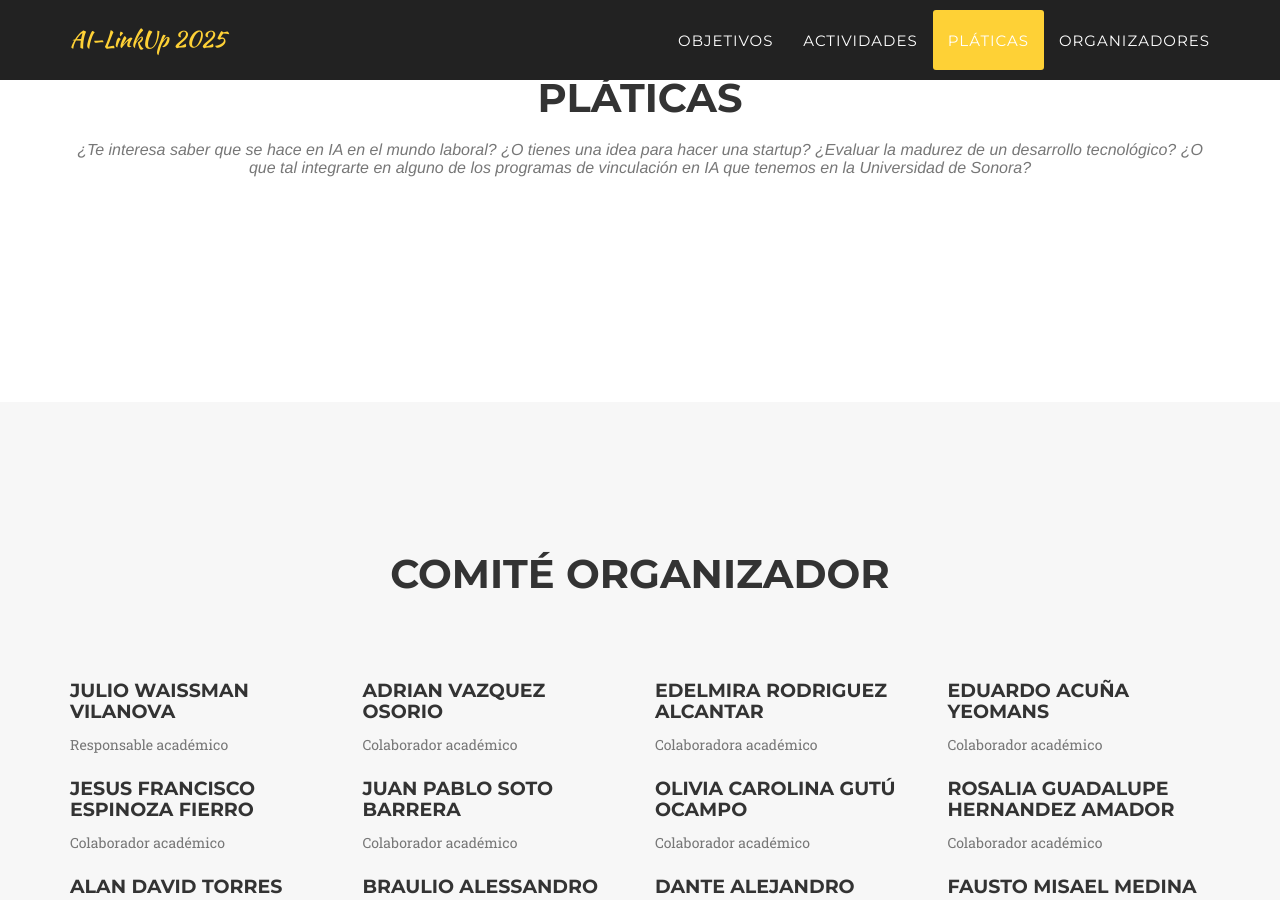
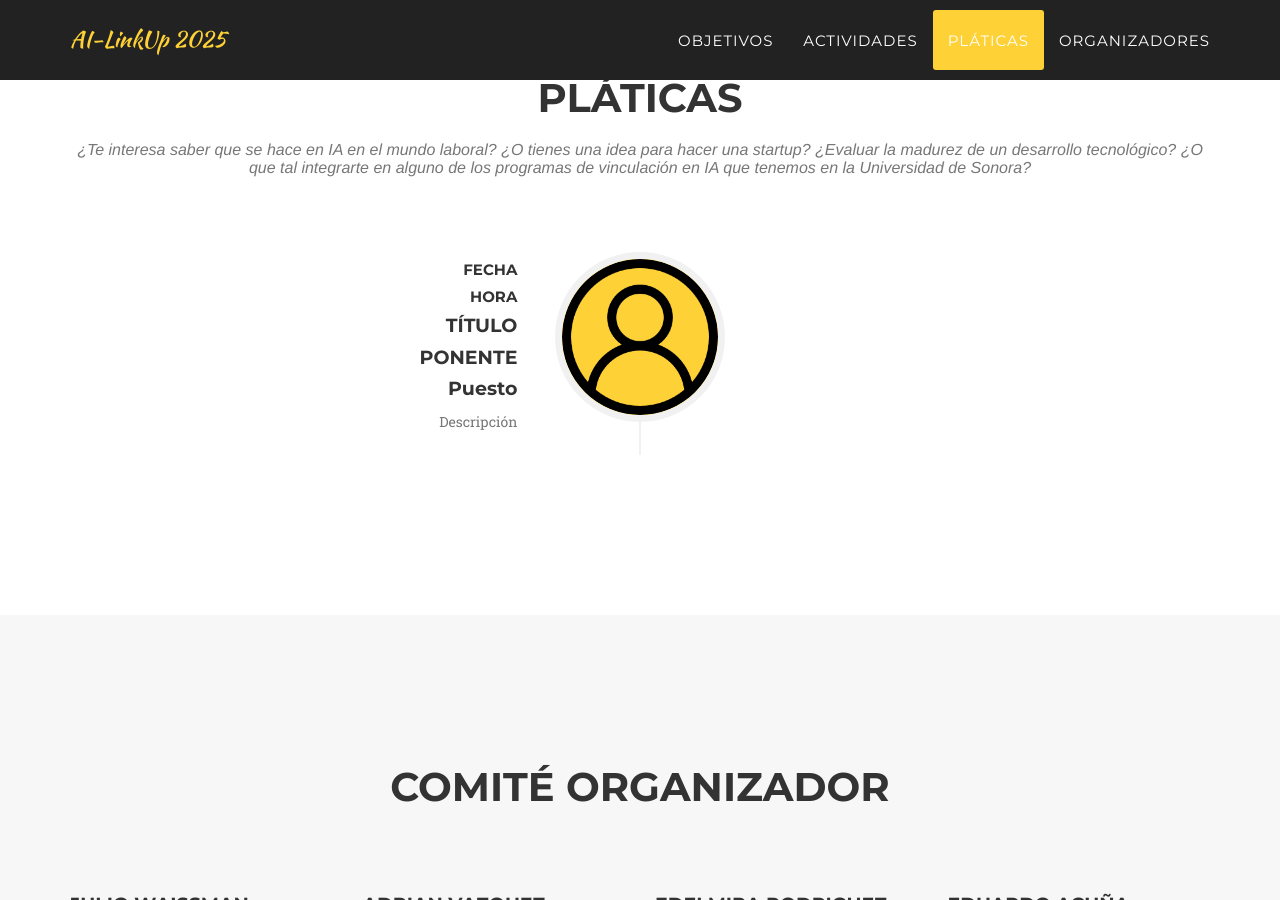
Before and after one commit to AI-LinkUp/ai-linkup.github.io, a Jekyll site: the page built from index.html, in a window 1280 px wide and 900 px high, scrolled down 1755 px. Built offline with Jekyll 4.4.1, drawn with Linux system fonts in a browser that asks for light colours; some web fonts are replaced.

Commit message:
Agregar plática de ejemplo

```diff
--- a/_includes/about.html
+++ b/_includes/about.html
@@ -6,6 +6,33 @@
                     <h2 class="section-heading">Pláticas</h2>
                     <h3 class="section-subheading text-muted">¿Te interesa saber que se hace en IA en el mundo laboral? ¿O tienes una idea para hacer una startup? ¿Evaluar la madurez de un desarrollo tecnológico? ¿O que tal integrarte en alguno de los programas de vinculación en IA que tenemos en la Universidad de Sonora?</h3>
                 </div>
+            </div>
+            <div class="row">
+              <div class="col-lg-12">
+                <ul class="timeline">
+                  <!-- PLATICA -->
+                  <!-- o <li class="timeline-inverted"> -->
+                  <li>
+                    <div class="timeline-image">
+                      <img class="img-circle img-responsive" src="img/about/person.png" alt="">
+                    </div>
+                    <div class="timeline-panel">
+                      <div class="timeline-heading">
+                        <h5 class="subheading">Fecha</h5>
+                        <h5 class="subheading">Hora</h5>
+                        <h4>Título</h4>
+                        <h4>Ponente</h4>
+                        <h4 class="subheading">Puesto</h4>
+                      </div>
+                      <div class="timeline-body">
+                        <p class="text-muted">
+                          Descripción
+                        </p>
+                      </div>
+                    </div>
+                  </li>
+                </ul>
+              </div>
             </div>
             <!-- <div class="row"> -->
 <!--                 <div class="col-lg-12"> -->
```
